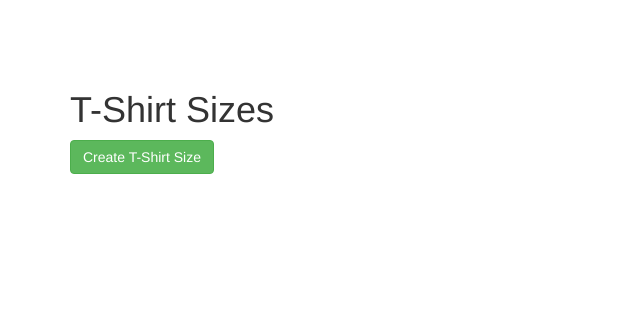
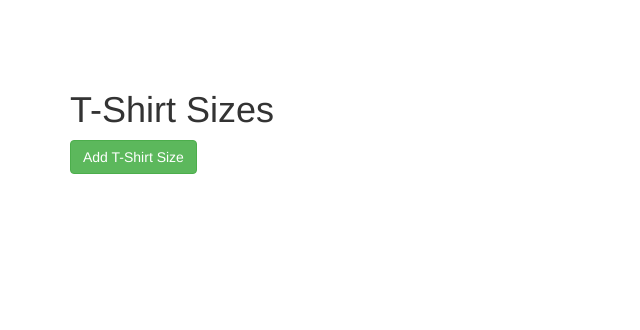
Before and after one commit to locnes/monstars, a Yii app: template views/tsizes/index.php in a window 1280 px wide. Shown: the top 330 px of the page, without its empty margins (0-640 px from the left). Run offline with PHP 8.4 and a stand-in for Yii, Linux system fonts and the light colour scheme; the template is opened without the code that fills it, so the values that code supplies are empty; some libraries are stand-ins or nearby versions.

```diff
--- a/views/tsizes/index.php
+++ b/views/tsizes/index.php
@@ -7,22 +7,22 @@ use yii\grid\GridView;
 /* @var $dataProvider yii\data\ActiveDataProvider */
 
 $this->title = 'T-Shirt Sizes';
-$this->params['breadcrumbs'][] = $this->title;
+$this->params['breadcrumbs'][] = "T-Shirt Size";
 ?>
 <div class="tsizes-index">
 
     <h1><?= Html::encode($this->title) ?></h1>
 
     <p>
-        <?= Html::a('Create T-Shirt Size', ['create'], ['class' => 'btn btn-success']) ?>
+        <?= Html::a('Add T-Shirt Size', ['create'], ['class' => 'btn btn-success']) ?>
     </p>
 
     <?= GridView::widget([
         'dataProvider' => $dataProvider,
         'columns' => [
-            ['class' => 'yii\grid\SerialColumn'],
+            //['class' => 'yii\grid\SerialColumn'],
 
-            'id',
+            //'id',
             'type_name',
             'price_add',
             'status',
```
